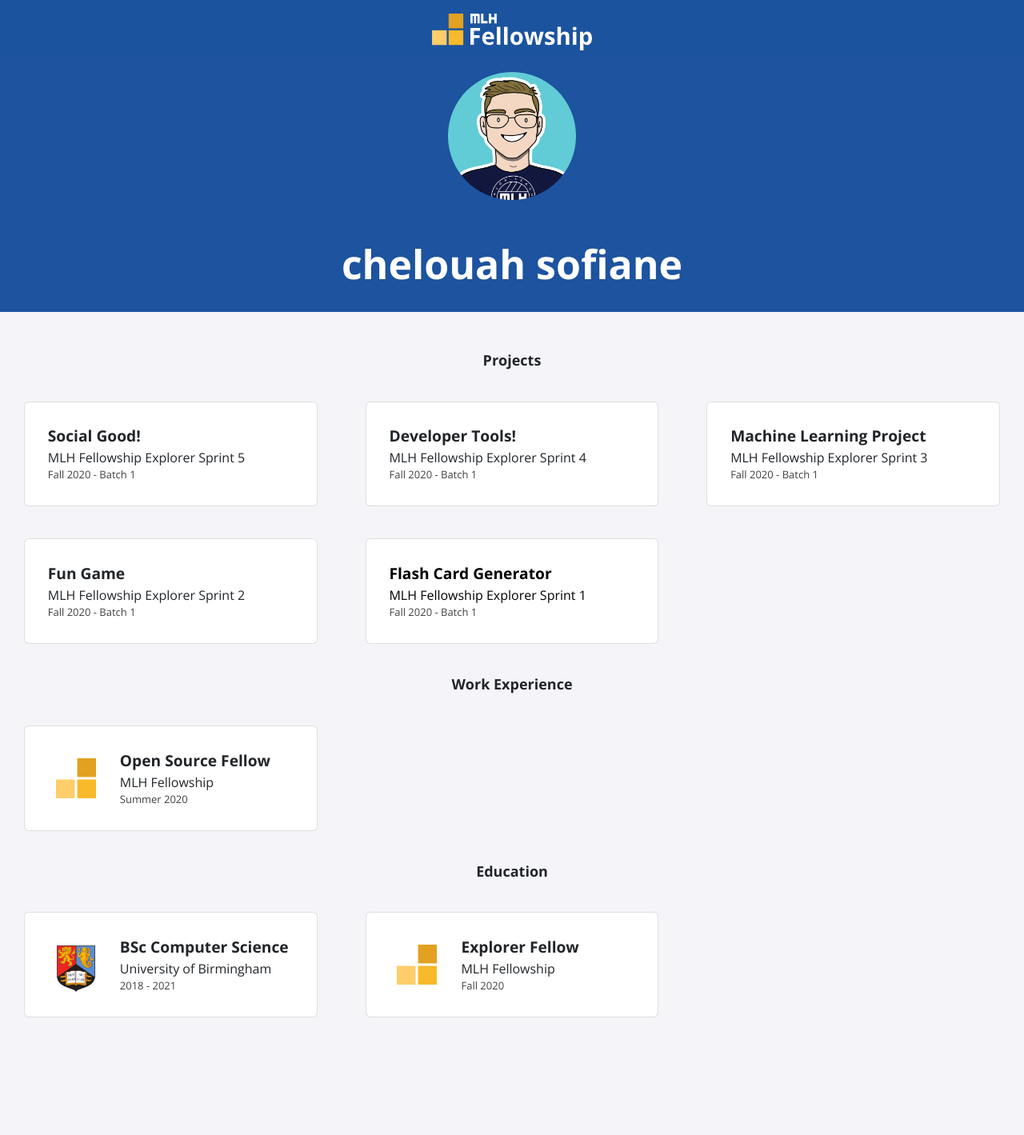
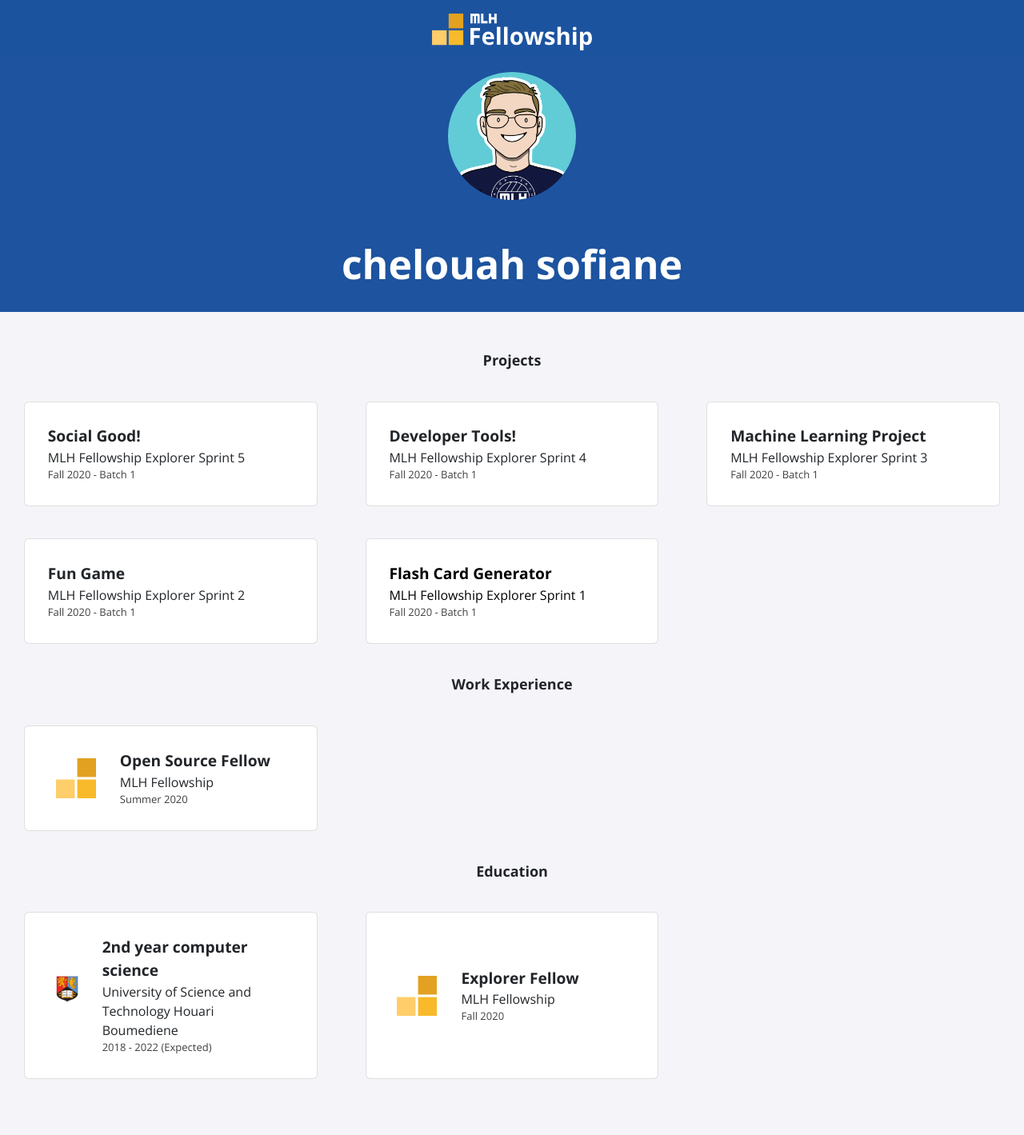
Before and after one commit to chsofiane/chsofiane.github.io, a Jekyll site: the page built from index.html, in a window 1280 px wide. Shown: the whole page at 80% size. Built offline with Jekyll 4.4.1, drawn with Linux system fonts in a browser that asks for light colours; nearby versions of some CDN libraries; before the commit the page ends 1342 px from its top, so only the background shows below that.

Commit message:
Update education.yml

```diff
--- a/_data/education.yml
+++ b/_data/education.yml
@@ -1,6 +1,6 @@
-- course: BSc Computer Science
-  institute: University of Birmingham
-  dates: 2018 - 2021
+- course: 2nd year computer science
+  institute: University of Science and Technology Houari Boumediene
+  dates: 2018 - 2022 (Expected)
   logo: uob.png
 
 - course: Explorer Fellow
```
